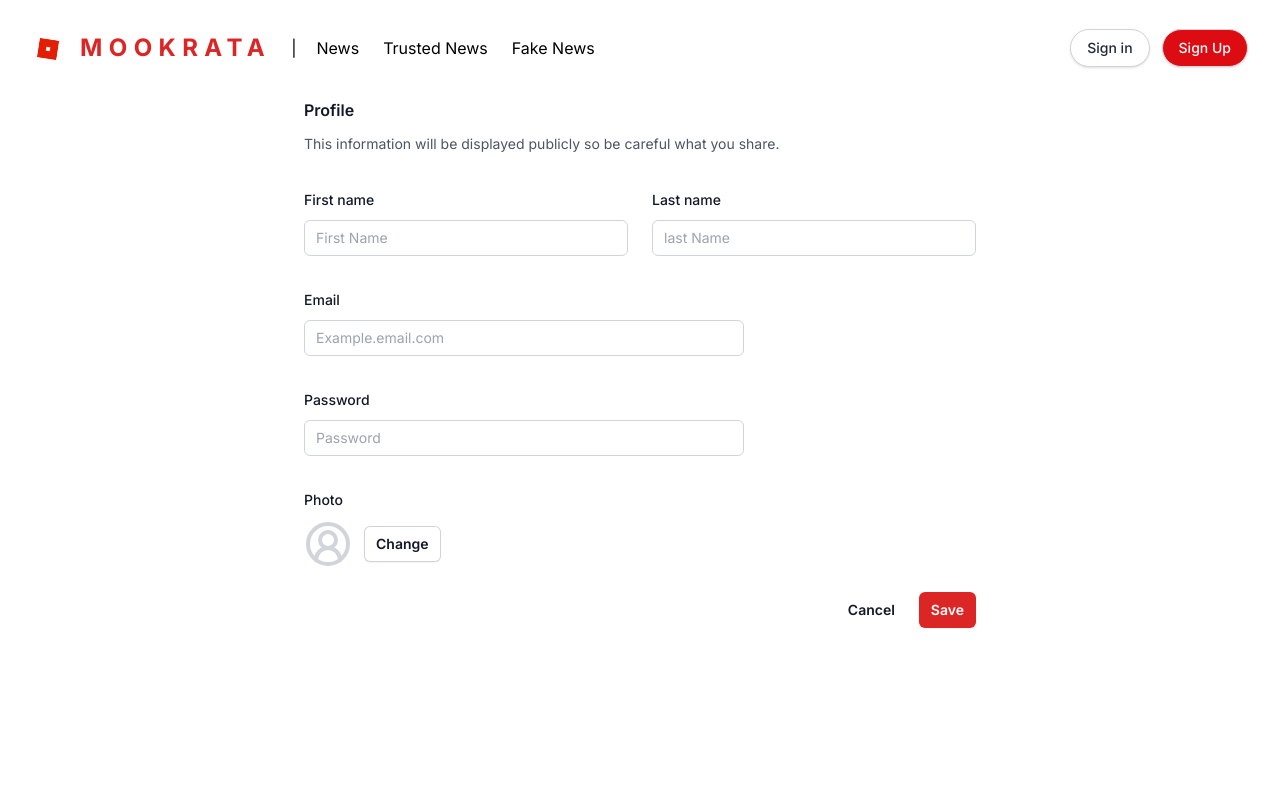
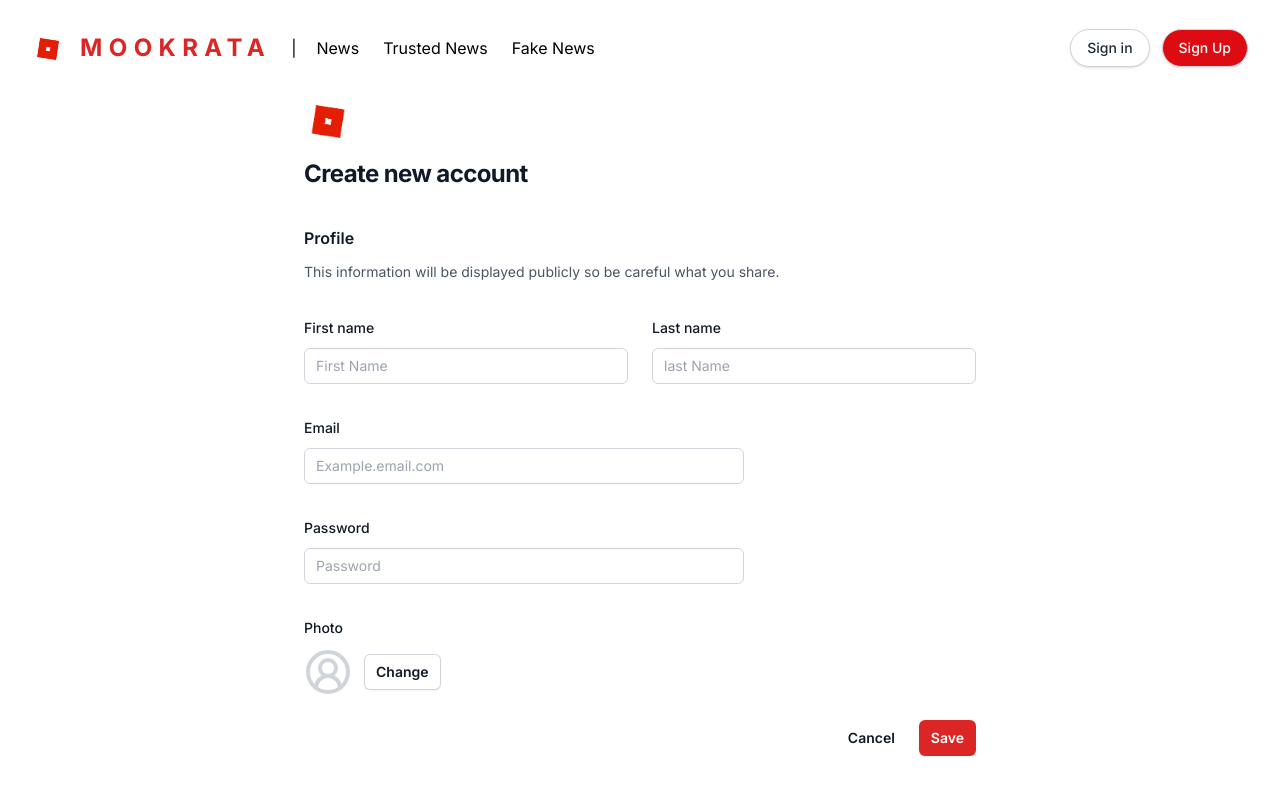
Before and after one commit to chartchai-class/project-01-the-anti-fake-news-system-moo-kra-ta-lover, a Vue app in the folder moo_kra_ta_news/: page /Register in a window 1280 px wide. Shown: the top 794 px of the page. Built offline with nearby package versions, Linux system fonts and the light colour scheme; no server answers; sample sign-in values are in the browser's storage; the HTML template or start-up script is replaced by a standard one; a web font is replaced by a local one.

Commit message:
style(registerview):  update register page uxui

```diff
--- a/moo_kra_ta_news/src/views/auth/RegisterView.vue
+++ b/moo_kra_ta_news/src/views/auth/RegisterView.vue
@@ -72,6 +72,10 @@ watch(message, (newVal) => {
 <template>
   <div class="mx-auto max-w-2xl">
     <form @submit.prevent='onSubmit'>
+      <div class="sm:max-w-sm flex flex-col items-start">
+      <img class="h-12" src="../../assets/logo.png" alt="Your Company" />
+      <h2 class="mb-8 mt-3 text-2xl/9 font-bold tracking-tight text-gray-900">Create new account</h2>
+    </div>
       <div>
         <h2 class="text-base/7 font-semibold text-gray-900">Profile</h2>
         <p class="mt-2 text-sm/6 text-gray-600">This information will be displayed publicly so be careful what you
```
